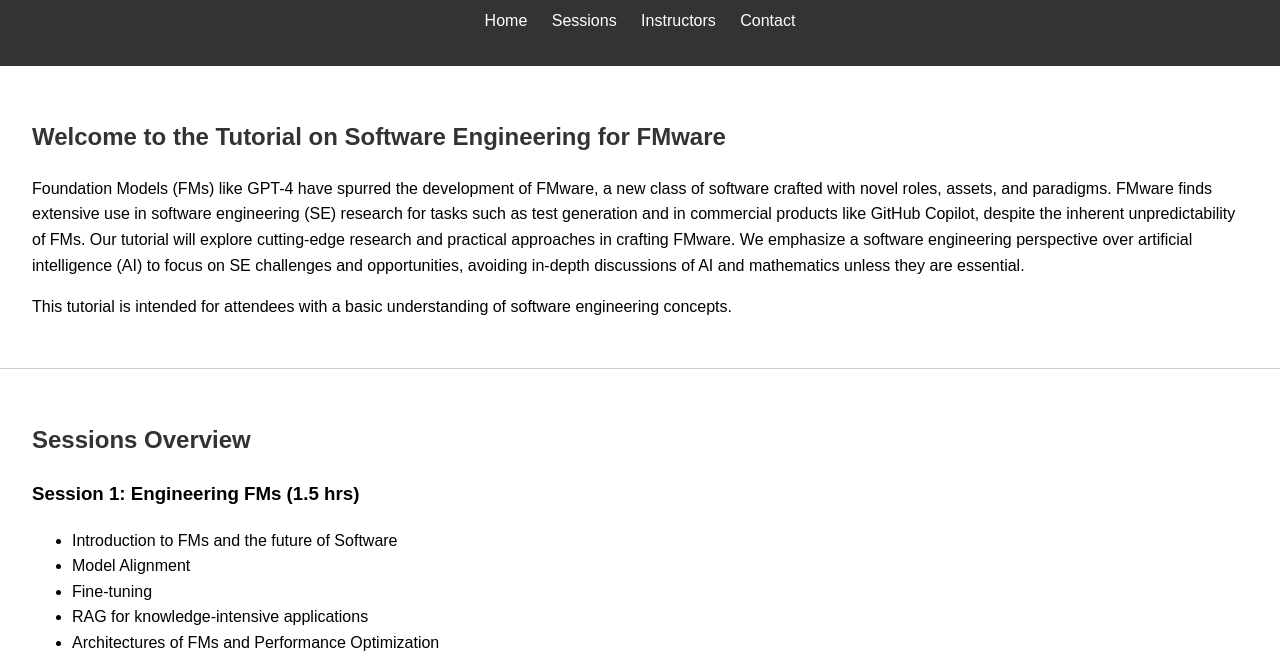
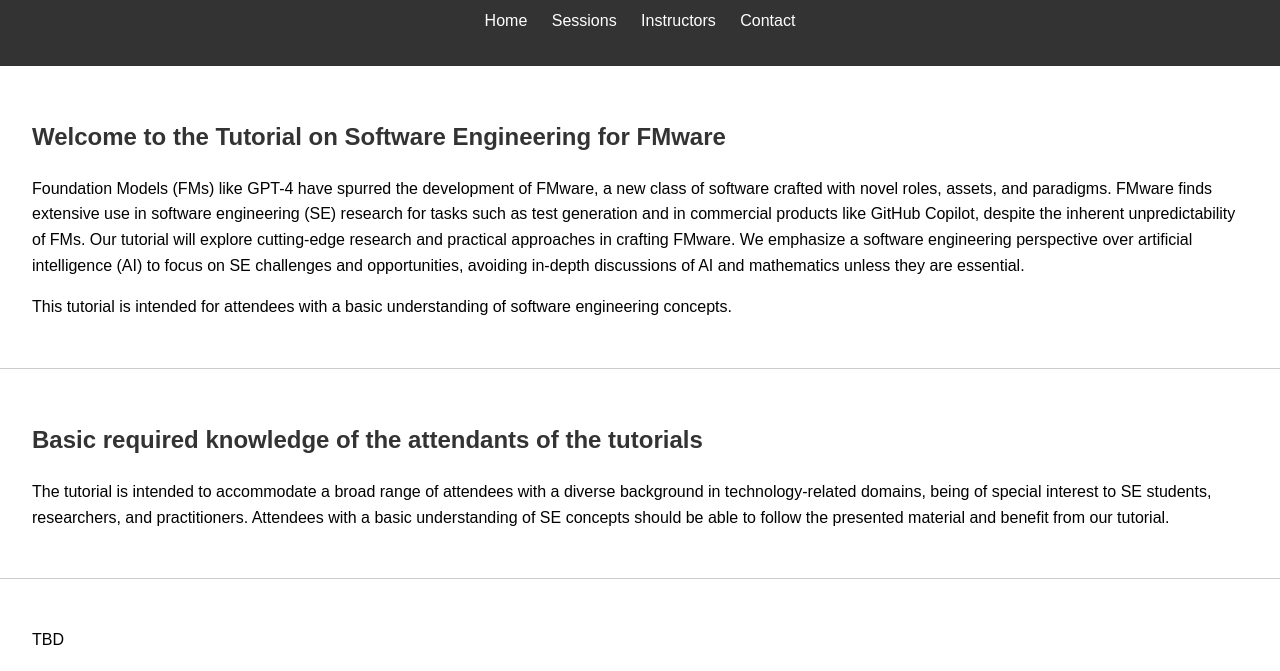
Before and after one commit to gopirajbahadur/ase2024fmwaretutorial, a plain HTML site: page index.html in a window 1280 px wide. Shown: the part 102-773 px from the top of the page. Drawn offline with Linux system fonts and the light colour scheme.

Commit message:
Updating index

```diff
--- a/index.html
+++ b/index.html
@@ -25,6 +25,14 @@
         <p>This tutorial is intended for attendees with a basic understanding of software engineering concepts.</p>
     </section>
 
+    <section id="intended_audiance">
+        <h2>Basic required knowledge of the attendants of the tutorials</h2>
+        <p>The tutorial is intended to accommodate a broad range of attendees with a diverse background in technology-related domains, being of special interest to SE students, researchers, and practitioners. Attendees with a basic understanding of SE concepts should be able to follow the presented material and benefit from our tutorial.</p>
+    </section>
+
+    <section id="date">
+        <p>TBD</p>
+    </section>
     <section id="sessions">
         <h2>Sessions Overview</h2>
         <h3>Session 1: Engineering FMs (1.5 hrs)</h3>
```
